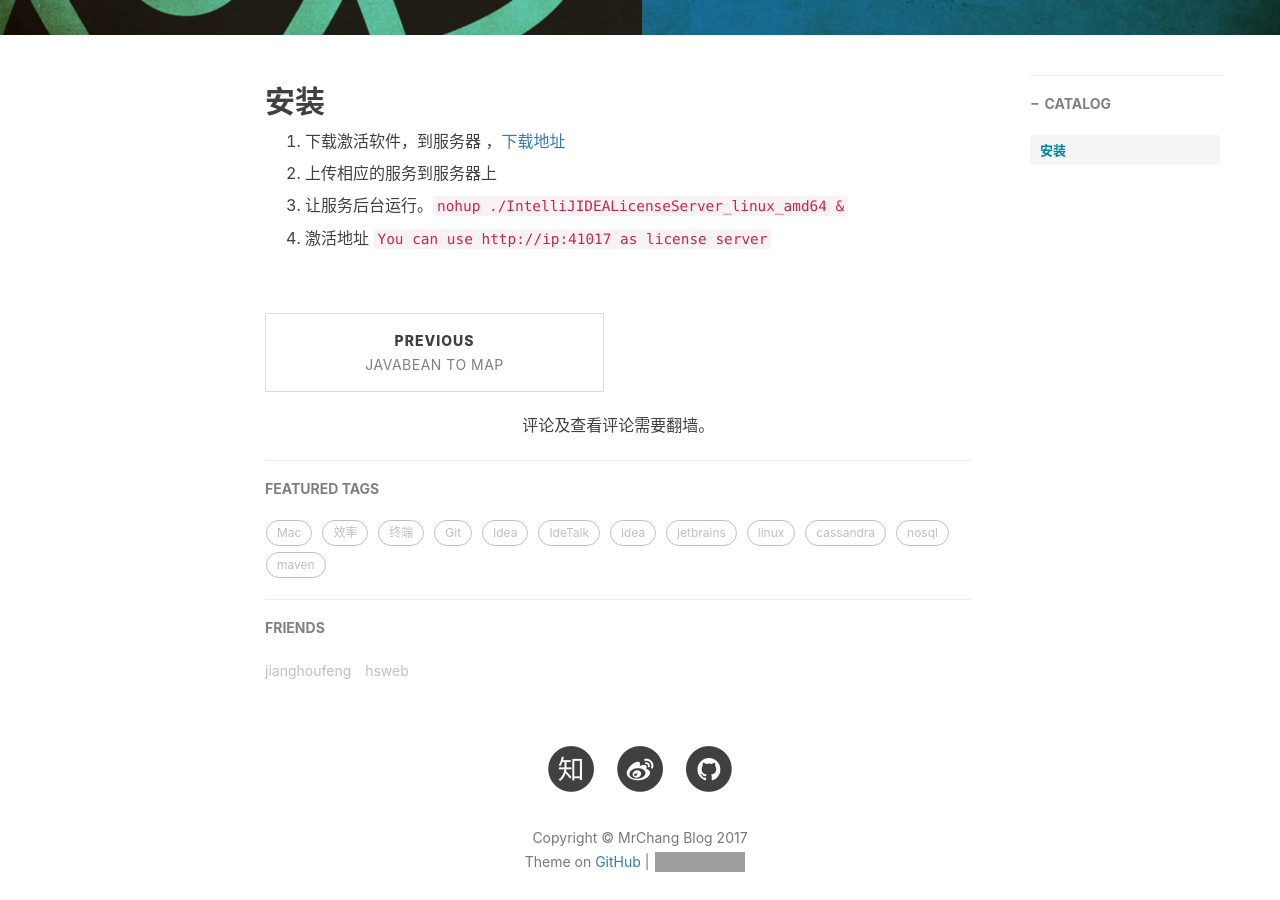
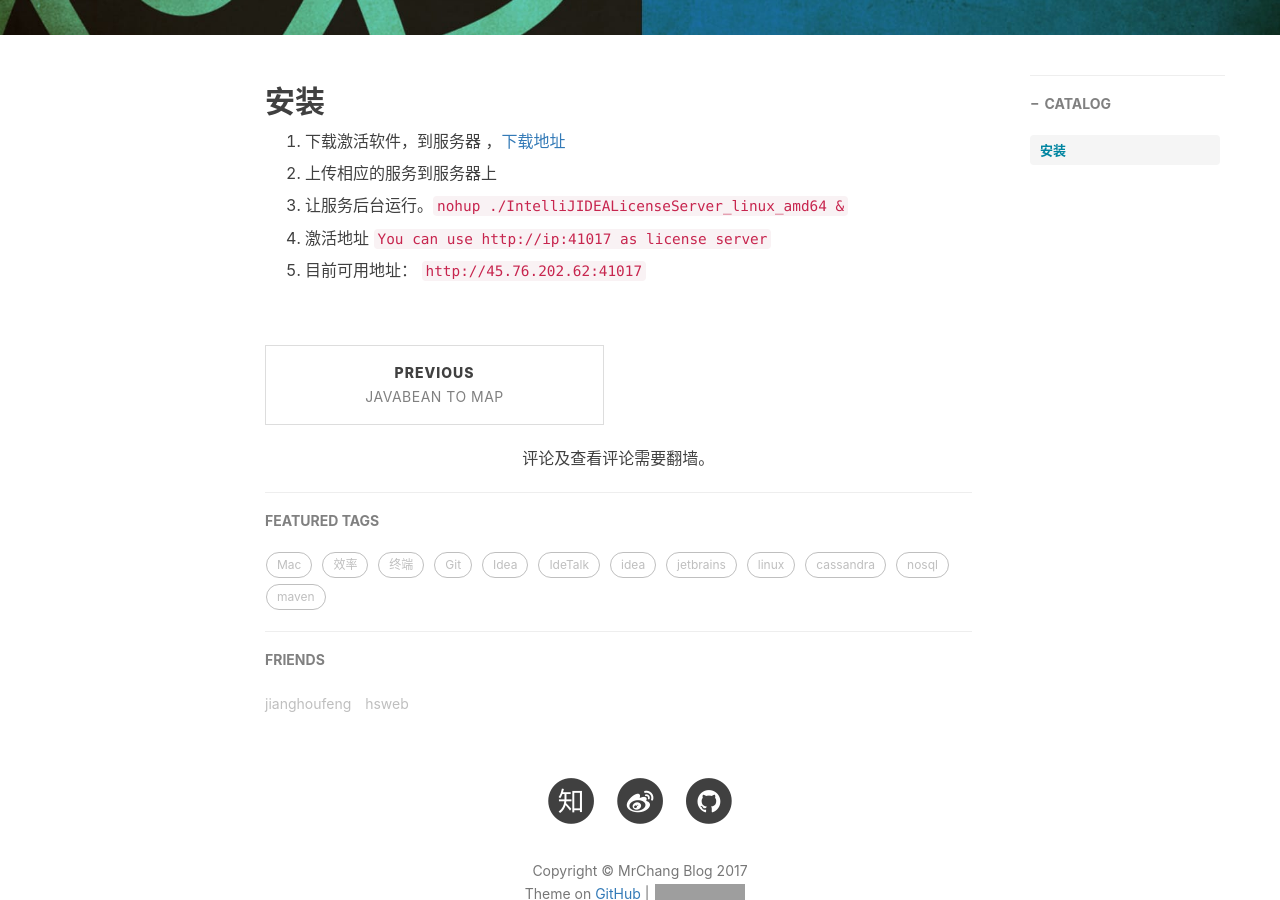
Before and after one commit to ncic-ict/changdaye.github.io, a Jekyll site: the page built from _posts/2017-09-17-搭建自己的IntelliJ IDEA 激活服务器.md, in a window 1280 px wide and 900 px high, scrolled down 548 px. Built offline with Jekyll 4.4.1, drawn with Linux system fonts in a browser that asks for light colours; nearby versions of some CDN libraries; comment, search, counter and statistics services are not loaded; grey boxes are pictures that could not be loaded.

Commit message:
2017-09-17-搭建自己的IntelliJ IDEA 激活服务器.md

```diff
--- a/_posts/2017-09-17-搭建自己的IntelliJ IDEA 激活服务器.md
+++ b/_posts/2017-09-17-搭建自己的IntelliJ IDEA 激活服务器.md
@@ -23,3 +23,5 @@
 3. 让服务后台运行。`nohup ./IntelliJIDEALicenseServer_linux_amd64 &`
 
 4. 激活地址 `You can use http://ip:41017 as license server`
+
+5. 目前可用地址： `http://45.76.202.62:41017`
```
